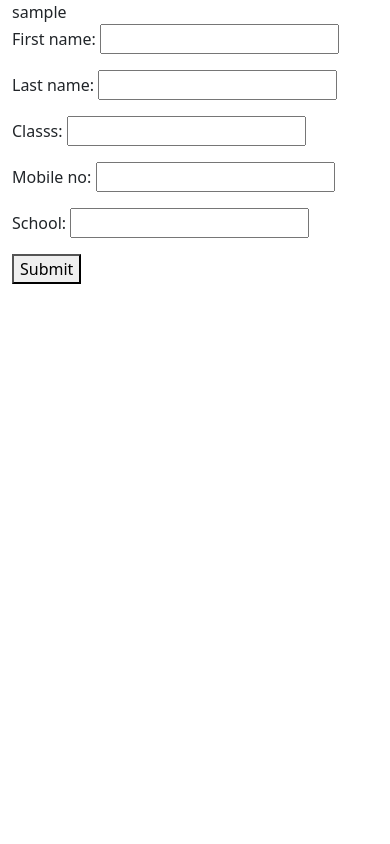
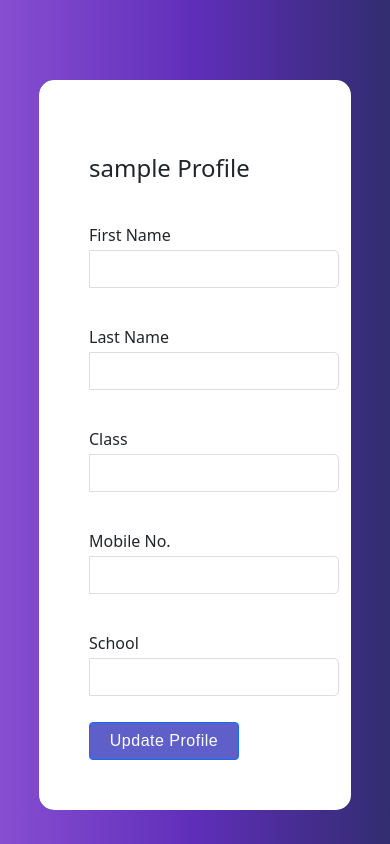
Before and after one commit to ankit11hab/myBolooTeach, a Django app: page /profile in a window 390 px wide. Run offline with Django 3.2, Linux system fonts and the light colour scheme; the visitor is signed in with stand-in values (Sample User, id 1); some libraries are stand-ins or nearby versions.

Commit message:
profile update page changed and made responsive

```diff
--- a/base/templates/base/profile_update.html
+++ b/base/templates/base/profile_update.html
@@ -1,9 +1,152 @@
 {% extends 'base/base.html' %}
+{% load static %}
+{% load widget_tweaks %}
 {% block content %}
-    {{ user.username }}
-    <form method = "POST">
+
+<style>
+    body {
+        background: linear-gradient(to right, rgb(135, 78, 209), rgb(95, 46, 185), rgb(50, 45, 112));
+    }
+
+    .container {
+        padding: 0;
+        display: flex;
+        border-radius: 15px;
+        margin-top: 80px;
+        width: 850px;
+        height: 550px;
+        background: url("../media/images/darkBlue3.jpg");
+
+    }
+
+    .container-child-left {
+        background: transparent;
+        width: 42%;
+    }
+
+
+    .container-child-right {
+        background-color: white;
+        width: 58%;
+        border-radius: 0 15px 15px 0;
+    }
+
+    .login-contents {
+        margin-left: 50px;
+        margin-top: 70px;
+        margin-right: 90px;
+    }
+
+    #heading {
+        font-size: 24px;
+    }
+
+    .label {
+        background: rgb(221, 221, 221);
+        width: 85px;
+        text-align: center;
+        border-radius: 5px 0 0 5px;
+        margin: 0;
+        padding: 0;
+    }
+
+    .btn {
+        width: 150px;
+        margin-top: 10px;
+        font-family: Arial, Helvetica, sans-serif;
+        letter-spacing: 0.5px;
+        background-color: rgb(95, 95, 202);
+    }
+
+    .form-control {
+        border-radius: 0 5px 5px 0;
+        width: 270px
+    }
+
+    .input-username-password {
+        height: 38px;
+        width: 250px;
+        border-radius: 0 5px 5px 0;
+        border: 1px solid rgb(221, 221, 221);
+        padding-left: 10px;
+        outline: none;
+    }
+    .input-field{
+        display: flex;
+    }
+    @media only screen and (max-width: 760px) {
+        .container{
+            height: 730px;
+            width: 80%;
+        }
+        .container-child-left {
+            width: 0%;
+        }
+        .container-child-right{
+            width: 100%;
+            border-radius: 15px;
+        }
+        .input-field{
+            display: block;
+        }
+        .label{
+            text-align: left;
+            padding-bottom: 10px;
+            background-color: white;
+        }
+    }
+</style>
+
+<div class="container-child-left">
+    <div style="text-align: center;margin-top: 120px;">
+        <span style="font-size: 24px;font-weight: 300;background: linear-gradient(to right,orange, rgb(241, 95, 222),white);-webkit-background-clip: text;background-clip:transparent;
+                -webkit-text-fill-color: transparent;"><b>Myboloo</b></span><br><br>
+        <span style="font-size: 28px;color:white;font-weight: 300;letter-spacing: 1px;line-height: 30px;">Welcome to <br>Myboloo</span><br>
+        <!-- <a href="{% url 'register' %}"><button class="btn btn-primary"
+                style="background: white;color:rgb(63, 63, 156);border-radius: 20px;width:140px;font-weight: 400;margin-top: 30px;">Sign
+                Up</button></a> -->
+    </div>
+</div>
+
+<!--------------Right Part---------------->
+<div class="container-child-right">
+    <div class="login-contents">
+    <form method="POST">
         {% csrf_token %}
-        {{form.as_p}}
-        <button type = "submit">Submit</button>
+        <span id="heading">{{user.username}} Profile</span>
+        <div class="mb-3 input-field" style="margin-top: 30px;">
+            <div class="label">
+                <div style="transform: translate(0,7px);">First Name</div>
+            </div>
+            <div>{{ form.first_name|add_class:'input-username-password' }}</div>
+        </div>
+        <div class="mb-3 input-field" style="margin-top: 30px;">
+            <div class="label">
+                <div style="transform: translate(0,7px);">Last Name</div>
+            </div>
+            {{ form.last_name|add_class:'input-username-password' }}
+        </div>
+        <div class="mb-3 input-field" style="margin-top: 30px;">
+            <div class="label">
+                <div style="transform: translate(0,7px);">Class</div>
+            </div>
+            {{ form.classs|add_class:'input-username-password' }}
+        </div>
+        <div class="mb-3 input-field" style="margin-top: 30px;">
+            <div class="label">
+                <div style="transform: translate(0,7px);">Mobile No.</div>
+            </div>
+            {{ form.mobile_no|add_class:'input-username-password' }}
+        </div>
+        <div class="mb-3 input-field" style="margin-top: 30px;">
+            <div class="label">
+                <div style="transform: translate(0,7px);">School</div>
+            </div>
+            {{ form.school|add_class:'input-username-password' }}
+        </div>
+        <button class="btn btn-primary" type="submit">Update Profile</button>
+
     </form>
+    </div>
+</div>
 {% endblock %}
```
Also changed, not shown: base/migrations/0001_initial.py, base/migrations/0002_auto_20211126_2056.py (deleted), base/migrations/0003_auto_20211202_2145.py (deleted), users/migrations/0001_initial.py, users/migrations/0002_submission_marks_obtd.py (deleted), users/migrations/0003_submission_submitted.py (deleted), users/migrations/0004_profile.py (deleted), users/migrations/0005_auto_20211201_1137.py (deleted), users/migrations/0006_auto_20211202_2145.py (deleted).
